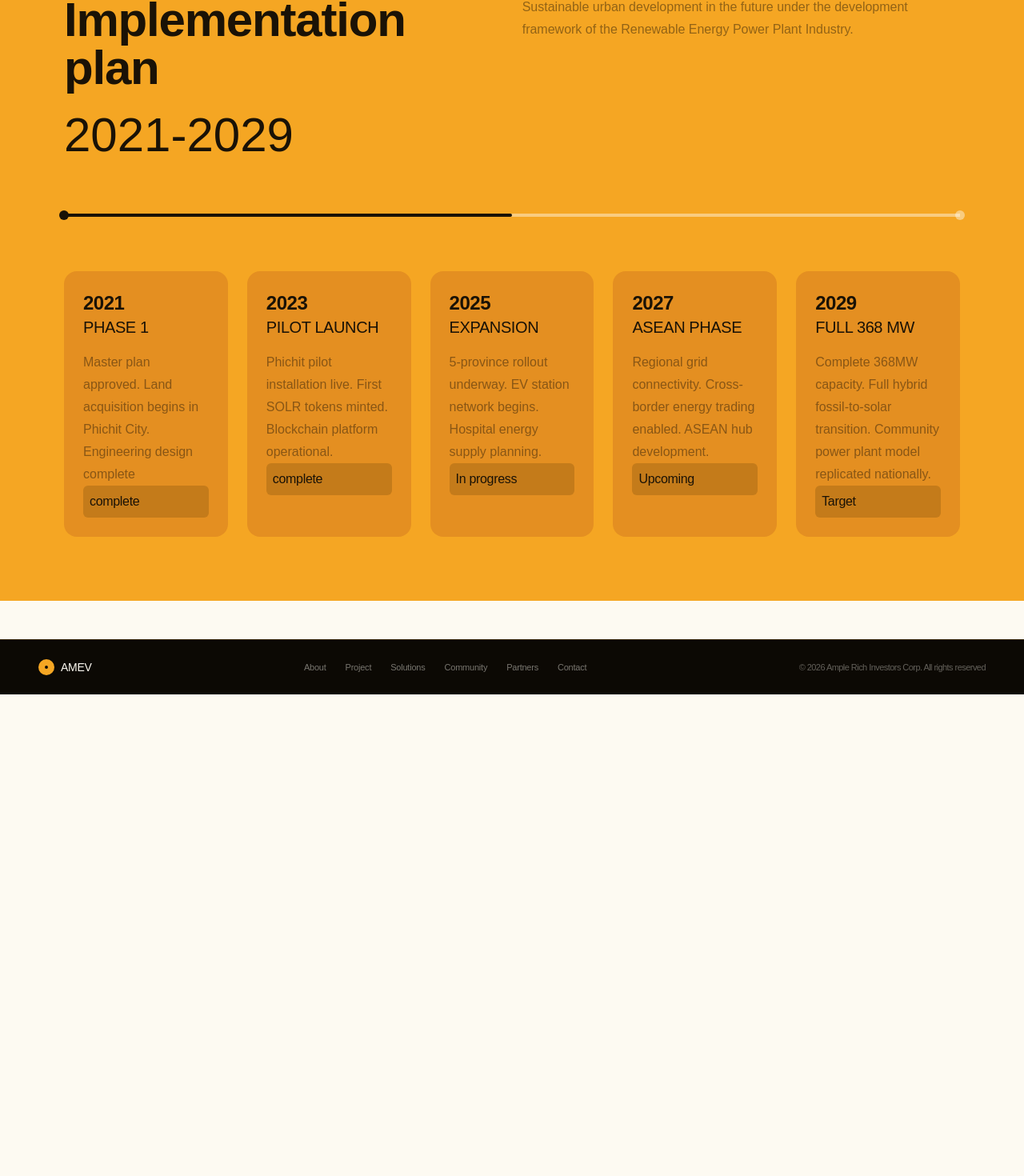
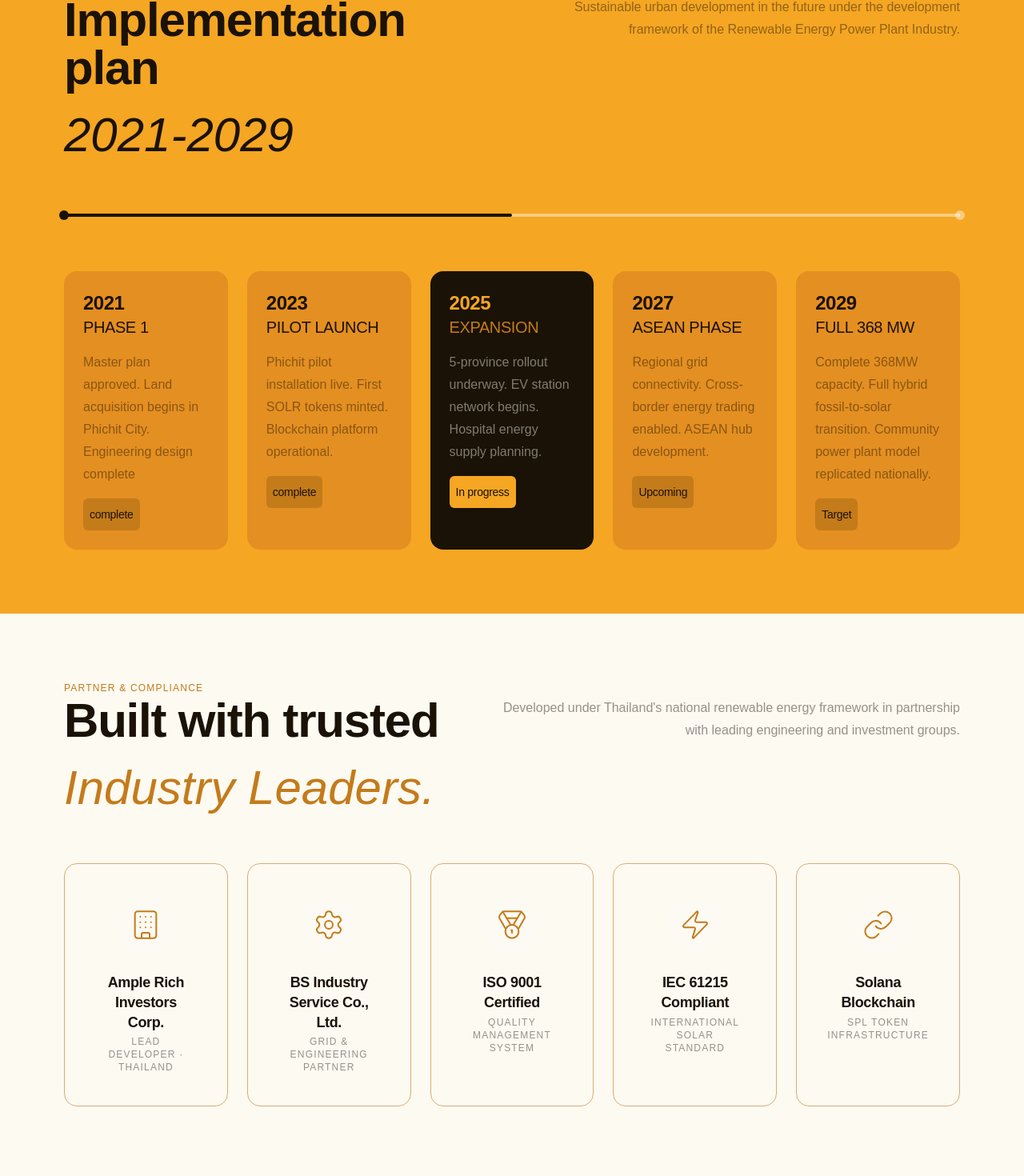
Before and after one commit to Edaxchain/amev-web, a Next.js app: page /pages/home in a window 1280 px wide. Shown: the part 825-2295 px from the top of the page at 80% size. Before the commit the page ends 1693 px from the top, so only its background shows below. Built offline with nearby package versions, Linux system fonts and the light colour scheme.

Commit message:
feat: Add a new "Built with trusted Industry Leaders" section to the home page and enhance the styling of "In progress" cards in the plan section.

```diff
--- /dev/null
+++ b/app/pages/home/built.tsx
@@ -0,0 +1,93 @@
+import { Building, Settings, Medal, Zap, Link } from "lucide-react";
+
+const Card = ({
+    title,
+    subtitle,
+    icon: Icon,
+}: {
+    title: string;
+    subtitle: string;
+    icon: React.ElementType;
+}) => {
+    return (
+        <div className="p-10 rounded-2xl transition-all duration-300 border border-amber-deep/60 text-center flex flex-col items-center gap-6 group hover:bg-panel-dark-muted/5 hover:border-amber-deep/30">
+            <div className="p-4 bg-panel-dark-muted/10 rounded-full group-hover:bg-amber-deep/10 transition-colors">
+                <Icon className="w-10 h-10 text-amber-deep" strokeWidth={1.2} />
+            </div>
+            <div className="flex flex-col gap-1">
+                <h3 className="text-lg font-bold leading-snug">{title}</h3>
+                <p className="text-xs uppercase tracking-widest text-text-sub font-medium">
+                    {subtitle}
+                </p>
+            </div>
+        </div>
+    );
+};
+
+export default function Built() {
+    const cards = [
+        {
+            title: "Ample Rich Investors Corp.",
+            subtitle: "Lead developer · Thailand",
+            icon: Building,
+        },
+        {
+            title: "BS Industry Service Co., Ltd.",
+            subtitle: "Grid & engineering partner",
+            icon: Settings,
+        },
+        {
+            title: "ISO 9001 Certified",
+            subtitle: "Quality management system",
+            icon: Medal,
+        },
+        {
+            title: "IEC 61215 Compliant",
+            subtitle: "International solar standard",
+            icon: Zap,
+        },
+        {
+            title: "Solana Blockchain",
+            subtitle: "SPL token infrastructure",
+            icon: Link,
+        },
+    ];
+
+    return (
+        <section
+            id="built"
+            className="p-10 lg:p-20 flex flex-col gap-12 lg:gap-16"
+        >
+            <div className="flex flex-col lg:flex-row justify-between gap-10-0">
+                <div>
+                    <span className="text-amber-deep tracking-widest text-xs uppercase mb-4">
+                        Partner & Compliance
+                    </span>
+                    <h1 className="text-4xl sm:text-5xl md:text-6xl font-bold">
+                        Built with trusted
+                    </h1>
+                    <p className="text-amber-deep text-3xl sm:text-4xl md:text-6xl mt-6 italic">
+                        Industry Leaders.
+                    </p>
+                </div>
+                <div>
+                    <p className="text-text-sub mt-6 max-w-xl text-right">
+                        Developed under Thailand's national renewable energy
+                        framework in partnership with leading engineering and
+                        investment groups.
+                    </p>
+                </div>
+            </div>
+            <div className="grid grid-cols-1 px-[10vw] lg:px-0 lg:grid-cols-5 gap-6">
+                {cards.map((card, index) => (
+                    <Card
+                        key={index}
+                        title={card.title}
+                        subtitle={card.subtitle}
+                        icon={card.icon}
+                    />
+                ))}
+            </div>
+        </section>
+    );
+}
--- a/app/pages/home/page.tsx
+++ b/app/pages/home/page.tsx
@@ -1,11 +1,13 @@
 import Hero from "@/app/pages/home/hero";
 import Plan from "@/app/pages/home/plan";
+import Built from "@/app/pages/home/built";
 
 export default function LandingPage() {
     return (
         <main className="flex min-h-screen flex-col py-12 bg-background">
             <Hero />
             <Plan />
+            <Built />
         </main>
     );
 }
--- a/app/pages/home/plan.tsx
+++ b/app/pages/home/plan.tsx
@@ -35,13 +35,40 @@ const Card = ({
     description: string;
     status: string;
 }) => {
+    const isInProgress = status === "In progress";
+
     return (
-        <div className="bg-amber-light p-6 rounded-2xl">
-            <h3 className="text-2xl font-bold">{title}</h3>
-            <h3 className="text-xl uppercase">{subtitle}</h3>
-            <p className="text-text-sub mt-4">{description}</p>
-            <div className="bg-amber-deep p-2 rounded-md">
-                <span>{status}</span>
+        <div
+            className={`p-6 rounded-2xl transition-colors duration-500 ${
+                isInProgress
+                    ? "bg-foreground text-background"
+                    : "bg-amber-light text-foreground"
+            }`}
+        >
+            <h3
+                className={`text-2xl font-bold ${isInProgress ? "text-amber" : ""}`}
+            >
+                {title}
+            </h3>
+            <h3
+                className={`text-xl uppercase ${isInProgress ? "text-amber-deep" : ""}`}
+            >
+                {subtitle}
+            </h3>
+
+            <p
+                className={`mt-4 ${isInProgress ? "text-panel-dark-muted" : "text-text-sub"}`}
+            >
+                {description}
+            </p>
+
+            {/* Status Badge */}
+            <div
+                className={`p-2 rounded-md mt-4 inline-block ${
+                    isInProgress ? "bg-amber text-white" : "bg-amber-deep"
+                }`}
+            >
+                <span className="text-sm font-medium">{status}</span>
             </div>
         </div>
     );
@@ -87,21 +114,24 @@ export default function Plan() {
     ];
 
     return (
-        <section className="bg-amber p-10 lg:p-20 flex flex-col gap-12 lg:gap-16">
+        <section
+            id="plan"
+            className="bg-amber p-10 lg:p-20 flex flex-col gap-12 lg:gap-16"
+        >
             <div className="flex flex-col lg:flex-row justify-between gap-10">
                 <div>
                     <span className="text-amber-deep tracking-widest text-xs uppercase mb-4">
                         Project Timeline
                     </span>
-                    <h1 className="text-text-main text-4xl sm:text-5xl md:text-6xl font-bold">
+                    <h1 className="text-4xl sm:text-5xl md:text-6xl font-bold">
                         Implementation plan
                     </h1>
-                    <p className="text-text-main text-3xl sm:text-4xl md:text-6xl mt-6 max-w-xl">
+                    <p className="text-text-main text-3xl sm:text-4xl md:text-6xl mt-6 max-w-xl italic">
                         2021-2029
                     </p>
                 </div>
                 <div>
-                    <p className="text-text-sub mt-6 max-w-xl">
+                    <p className="text-text-sub mt-6 max-w-xl text-right">
                         Sustainable urban development in the future under the
                         development framework of the Renewable Energy Power
                         Plant Industry.
@@ -110,7 +140,7 @@ export default function Plan() {
             </div>
 
             <ProgressBar progress="50%" />
-            <div className="grid grid-cols-1 px-[15vw] lg:px-0 lg:grid-cols-5 gap-6">
+            <div className="grid grid-cols-1 px-[10vw] lg:px-0 lg:grid-cols-5 gap-6">
                 {cards.map((card, index) => (
                     <Card
                         key={index}
```
